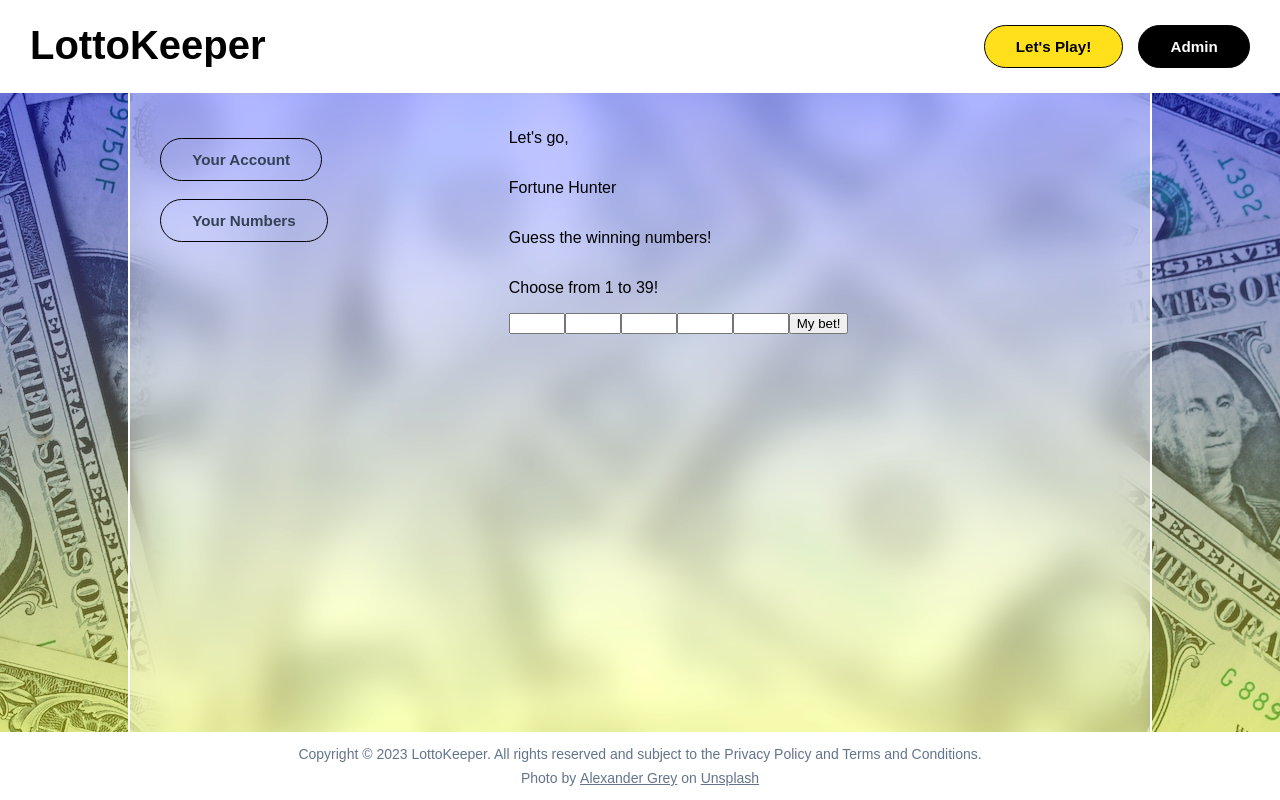
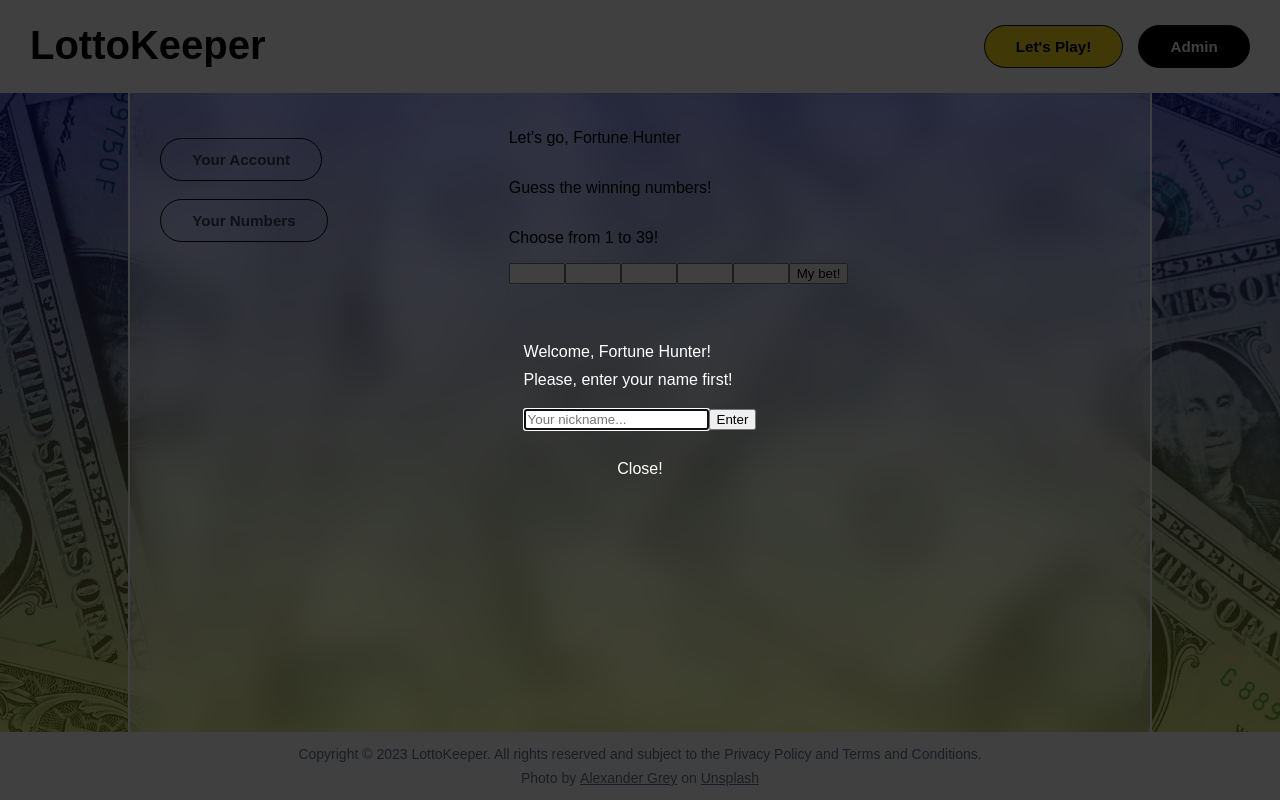
Before and after one commit to Marci101/lottokeeper-app, a React (Vite) app: page /user in a window 1280 px wide. Built offline with nearby package versions, Linux system fonts and the light colour scheme.

Commit message:
Business logic improved

```diff
--- a/src/common/features/modalSlice.js
+++ b/src/common/features/modalSlice.js
@@ -2,6 +2,7 @@ import { createSlice } from "@reduxjs/toolkit";
 
 const initialState = {
   isOpen: false,
+  message: '',
 };
 
 export const modalSlice = createSlice({
@@ -9,7 +10,8 @@ export const modalSlice = createSlice({
   initialState,
   reducers: {
     showModal: (state, action) => {
-      state.isOpen = action.payload;
+      state.isOpen = action.payload.isOpen;
+      state.message = action.payload.message;
     },
   },
 });
--- a/src/common/features/userNameSlice.js
+++ b/src/common/features/userNameSlice.js
@@ -1,4 +1,4 @@
-import { createSlice } from "@reduxjs/toolkit";
+import { createSlice } from '@reduxjs/toolkit';
 
 const initialState = {
   userName: "",
@@ -10,7 +10,7 @@ export const userNameSlice = createSlice({
   reducers: {
     enterUserName: (state, action) => {
       state.userName = action.payload;
-    },
+    }
   },
 });
 
--- a/src/ui/components/button/ButtonRounded.jsx
+++ b/src/ui/components/button/ButtonRounded.jsx
@@ -1,21 +1,11 @@
-import { useSelector, useDispatch } from "react-redux";
 import { Link } from 'react-router-dom';
-import { showModal } from "../../../common/features/modalSlice";
 import './buttonRounded.css';
 
 export default function ButtonRounded(props) {
   const { buttonText, link, color } = {...props};
-  const userName = useSelector((state) => state.yourName.userName);
-  const dispatch = useDispatch();
-
-  const clickHandler = () => {
-    if (!userName && link === 'user') {
-      dispatch(showModal(true));
-    }
-  }
 
   return (
-    <li className={`button-rounded ${color ? color : "" }`} onClick={clickHandler}>
+    <li className={`button-rounded ${color ? color : "" }`} >
       <Link to={link}>
         {buttonText}
       </Link>
--- a/src/ui/components/form/FormYourName.jsx
+++ b/src/ui/components/form/FormYourName.jsx
@@ -1,4 +1,4 @@
-import { useState } from "react";
+import { useState, useEffect } from "react";
 import { useSelector, useDispatch } from "react-redux";
 import { showModal } from "../../../common/features/modalSlice";
 import { enterUserName } from "../../../common/features/userNameSlice";
@@ -8,6 +8,10 @@ export default function FormYourName(props) {
   const [ userName, setUserName ] = useState("");
   const userNameStored = useSelector((state) => state.yourName.userName);
   const dispatch = useDispatch();
+
+  useEffect(() => {
+    setUserName(userNameStored);
+  }, []);
 
   const submitHandler = (e) => {
     e.preventDefault();
@@ -19,9 +23,10 @@ export default function FormYourName(props) {
     <form onSubmit={submitHandler}>
       <input
         type="text"
-        value={userName || userNameStored}
+        value={userName}
         onChange={(e) => setUserName(e.target.value)}
         placeholder={buttonText === "Enter" ? "Your nickname..." : "Edit your name..."}
+        autoFocus
         name="yourName"
         autoComplete="off"
       />
--- a/src/ui/components/modal/Modal.jsx
+++ b/src/ui/components/modal/ModalPopUp.jsx
@@ -1,12 +1,13 @@
 import ReactDOM from "react-dom";
 import { useSelector, useDispatch } from "react-redux";
 import { showModal } from "../../../common/features/modalSlice";
-import FormUserName from '../form/FormYourName';
-import "./modal.css";
+import FormYourName from '../form/FormYourName';
+import "./modalPopUp.css";
 
-export default function Modal() {
+export default function ModalPopUp() {
+  const dispatch = useDispatch();
   const isOpen = useSelector((state) => state.modal.isOpen);
-  const dispatch = useDispatch();
+  const message = useSelector((state) => state.modal.message);
 
   if (!isOpen) {
     return;
@@ -14,9 +15,8 @@ export default function Modal() {
   return ReactDOM.createPortal(
     <div id="modal">
       <div id="modal-message">
-        <p>Welcome, Fortune Hunter!</p>
-        <p>Please, enter your name first!</p>
-        <FormUserName buttonText='Enter' />
+        <p>{message}</p>
+        <FormYourName buttonText='Enter' />
       </div>
       <div id="modal-close" onClick={() => dispatch(showModal(false))}>
         Close!
--- a/src/ui/components/modal/modal.css
+++ b/src/ui/components/modal/modalPopUp.css
@@ -17,7 +17,9 @@
 }
 
 #modal #modal-message p {
+  line-height: 1.7;
   color: #ffffff;
+  white-space: pre;
 }
 
 #modal #modal-close {
--- a/src/ui/components/userGenerate/GenerateNums.jsx
+++ b/src/ui/components/userGenerate/GenerateNums.jsx
@@ -11,10 +11,9 @@ export default function GenerateNums() {
 
   const handleSubmit = (e) => {
     e.preventDefault();
-
     const numbers = Object.values(userNumbers);
-    numbers.forEach((bet) => {
-      if(isNaN(parseInt(bet))) {
+    numbers.forEach((num) => {
+      if(isNaN(parseInt(num))) {
         alert('Please, enter five numbers! Choose from 1 to 39!');
       }
     })
--- a/src/ui/components/userName/UserName.jsx
+++ /dev/null
@@ -1,11 +0,0 @@
-import { useSelector } from "react-redux";
-
-export default function UserName() {
-  const userName = useSelector((state) => state.yourName.userName);
-
-  return (
-    <p>
-      {userName ? userName : "Fortune Hunter"}
-    </p>
-  )
-}
--- a/src/ui/pages/user/UserPage.jsx
+++ b/src/ui/pages/user/UserPage.jsx
@@ -1,10 +1,20 @@
-import UserName from "../../components/userName/UserName";
+import { useEffect } from "react";
+import { useSelector, useDispatch } from "react-redux";
+import { showModal } from "../../../common/features/modalSlice";
 import ButtonRounded from "../../components/button/ButtonRounded";
 import GenerateNums from "../../components/userGenerate/GenerateNums";
-import Modal from "../../components/modal/Modal";
+import ModalPopUp from "../../components/modal/ModalPopUp";
 import "./userPage.css";
 
 export default function UserPage() {
+  const modalMessage = "Welcome, Fortune Hunter!\nPlease, enter your name first!";
+  const userName = useSelector((state) => state.yourName.userName);
+  const dispatch = useDispatch();
+
+  useEffect(() => {
+    dispatch(showModal({isOpen: true, message: modalMessage}));
+  }, []);
+
   return (
     <div id="user-page">
       <section id="group-buttons">
@@ -14,15 +24,12 @@ export default function UserPage() {
         </ul>
       </section>
       <section id="guess-nums">
-        <p>
-          Let&apos;s go,
-        </p>
-        <UserName />
+        <p>Let&apos;s go, {userName ? userName : "Fortune Hunter"}</p>
         <p>Guess the winning numbers!</p>
         <p>Choose from 1 to 39!</p>
         <GenerateNums />
       </section>
-      <Modal />
+      {!userName && <ModalPopUp/>}
     </div>
   );
 }
```
Also changed, not shown: src/ui/components/userName/userName.css (deleted).
